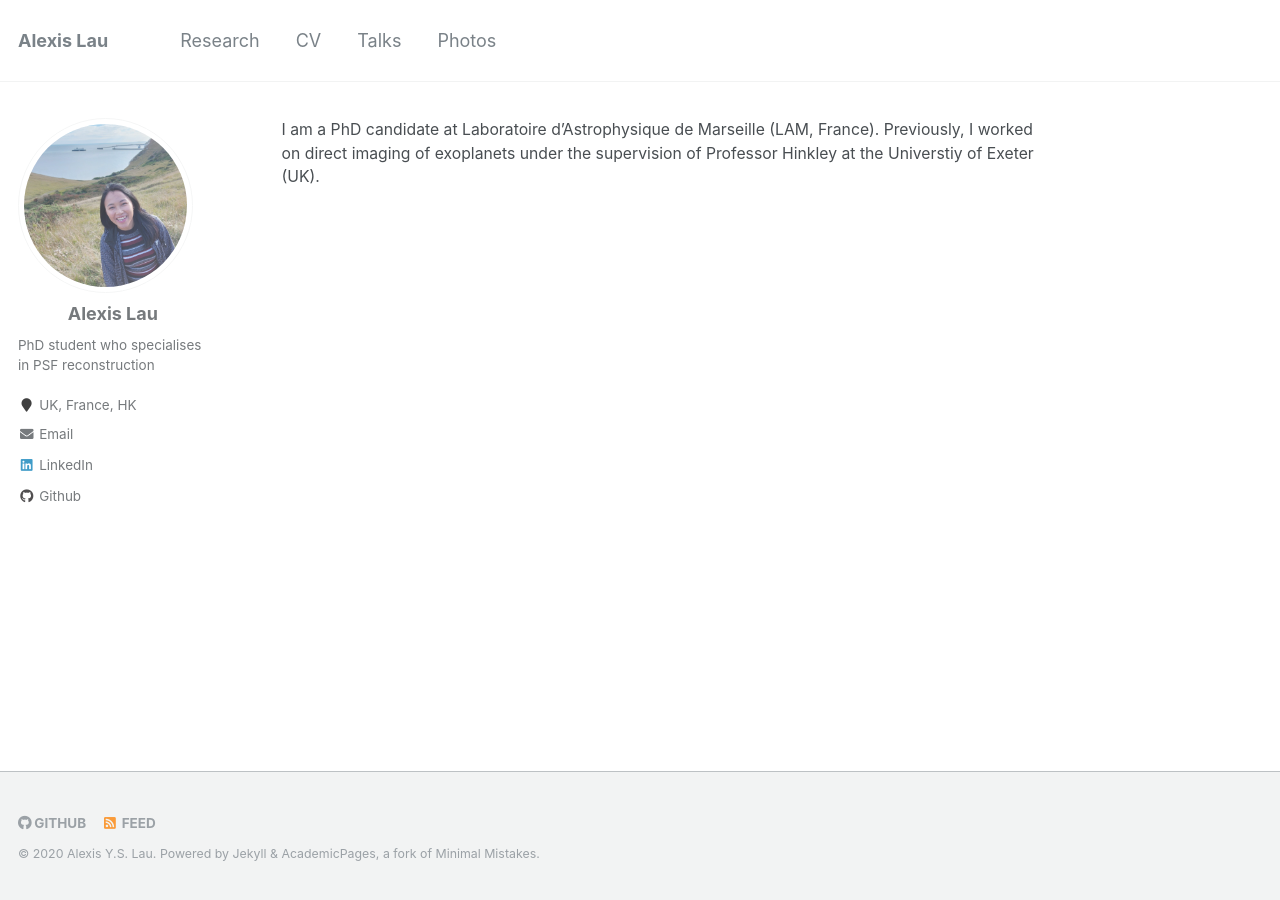
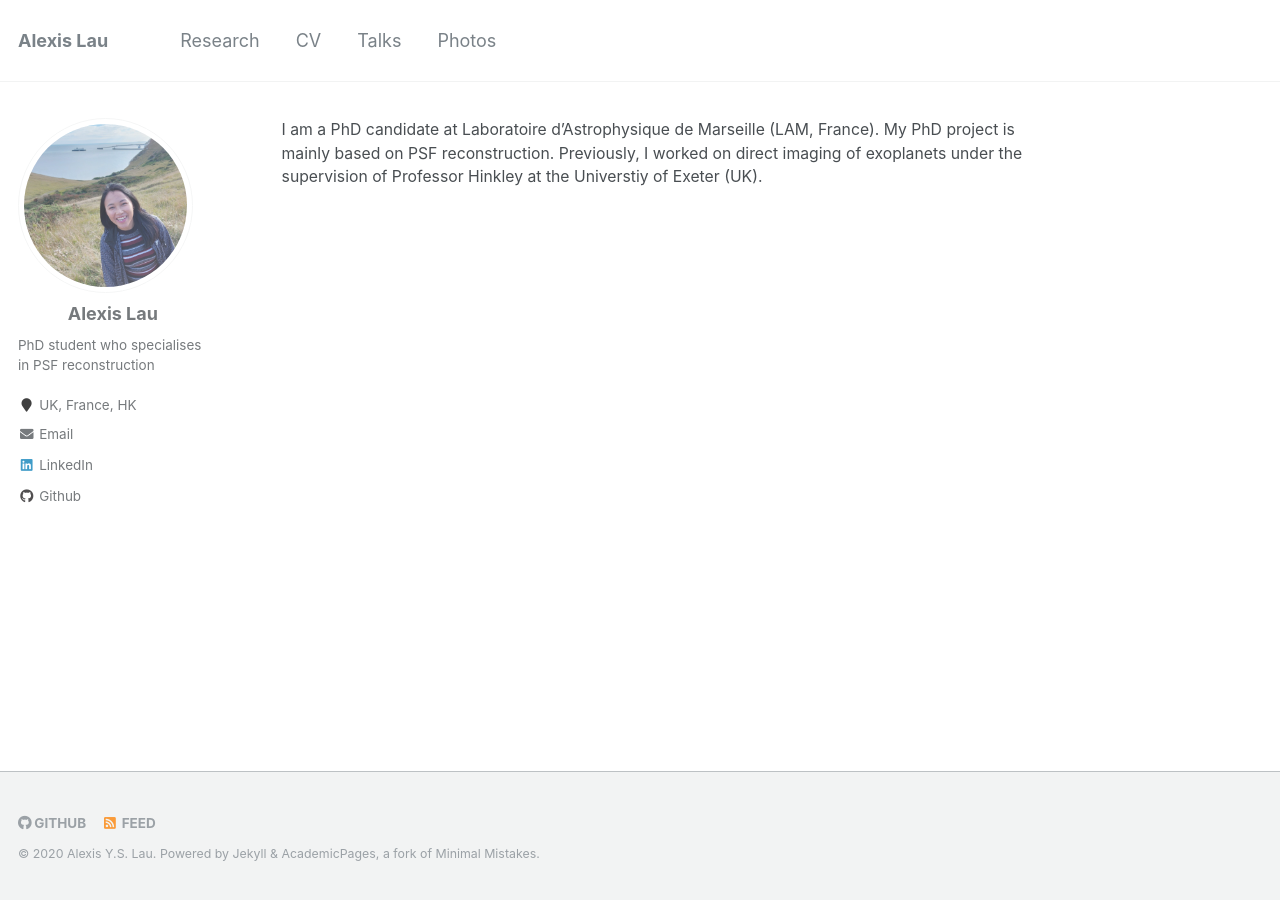
Before and after one commit to alexisyslau/_alexislau.github.io, a Jekyll site: the page built from _pages/about.md, in a window 1280 px wide. Built offline with Jekyll 4.4.1, drawn with Linux system fonts in a browser that asks for light colours.

Commit message:
Updated my description

```diff
--- a/_pages/about.md
+++ b/_pages/about.md
@@ -9,7 +9,7 @@ redirect_from:
 ---
 <!--- <img align="right" src="https://alexisyslau.github.io/images/profile_pic.png" alt="Photo" style="width: 200px; border-radius: 12px;"/>--->
 
-I am a PhD candidate at Laboratoire d’Astrophysique de Marseille (LAM, France). Previously, I worked on direct imaging of exoplanets under the supervision of Professor Hinkley at the Universtiy of Exeter (UK).
+I am a PhD candidate at Laboratoire d’Astrophysique de Marseille (LAM, France). My PhD project is mainly based on PSF reconstruction. Previously, I worked on direct imaging of exoplanets under the supervision of Professor Hinkley at the Universtiy of Exeter (UK).
 
 <!--- 我係LAM嘅PhD學生。之前就讀於英國嘅Universtiy of Exeter， 係Professor Hinkley指導下研究以直接影像嘅方式去尋找系外行星。呢度主要係展現我嘅研究興趣同埋學術研究，但係喺個Blog度我會不定時更新關於天文嘅科普文章，題目不限。我另外都會係Blog度講下讀研究生嘅利弊，報名需知（只限天文），同埋海外嘅實習機會。如果對於博士生嘅日常有興趣嘅話，試下搵我個人帳號。
 
```
